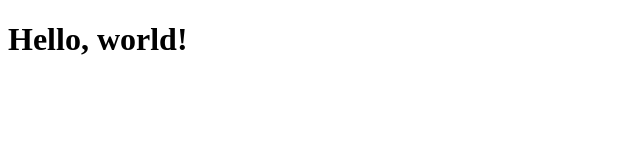
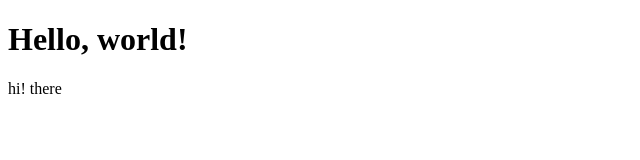
Before and after one commit to john-glay/my-first-repo, a plain HTML site: page index.html in a window 1280 px wide. Shown: the full height of the page, 0-640 px from the left. Drawn offline with Linux system fonts and the light colour scheme.

Commit message:
Add paragraph
issue was this and that. to solve was to do this.

```diff
--- a/index.html
+++ b/index.html
@@ -5,5 +5,6 @@
         </head>
         <body>
             <h1>Hello, world!</h1>
+            <p>hi! there</p>
         </body>
     </html>
```
